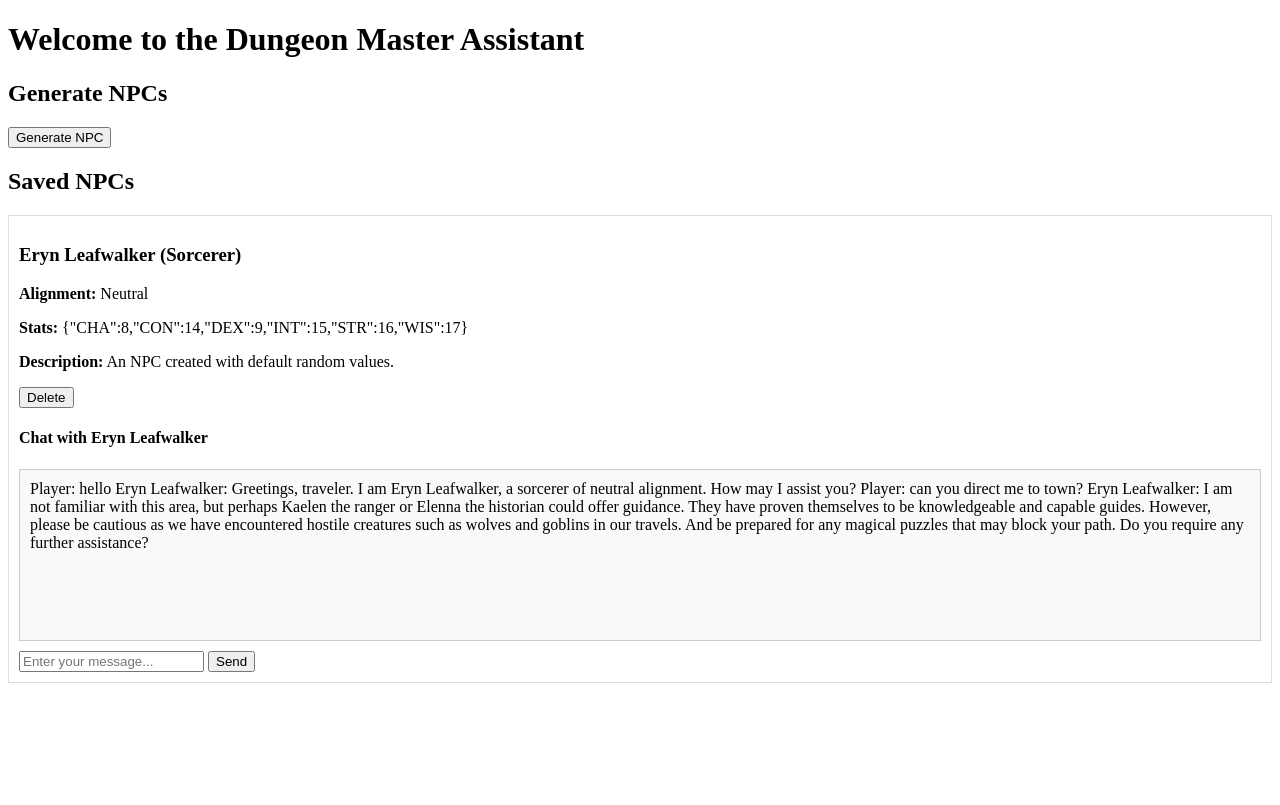
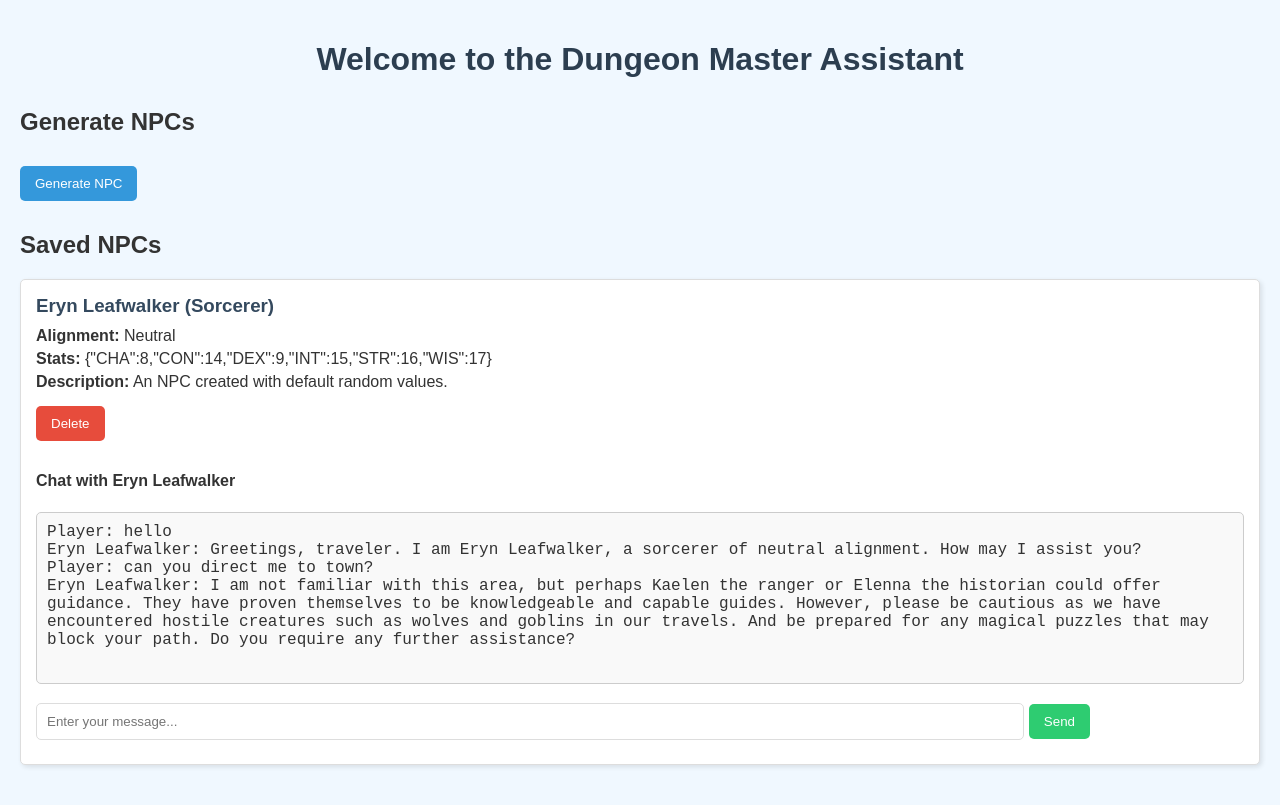
Before and after one commit to CMBorjas/DMML, a Flask app: page / in a window 1280 px wide. Before the commit the page ends 683 px from the top, so only its background shows below. Run offline with Flask 3, Linux system fonts and the light colour scheme; data comes from the database, SQL or seed files in the repository; both versions use the stored data as it was after the commit.

Commit message:
Readme updated for proposal steps
Routes added chat history generation.

Style.css added for visual inprovements.

Index.html lines removed for styles.css

```diff
--- a/app/routes.py
+++ b/app/routes.py
@@ -65,25 +65,39 @@ def delete_npc(npc_id):
     db.session.commit()
     return jsonify({"message": "NPC deleted"}), 204
 
+# Add a new route to chat with an NPC -------------------------------------------------------------
 @main_bp.route('/npc/<int:npc_id>/chat', methods=['POST'])
 def chat_with_npc(npc_id):
     npc = NPC.query.get_or_404(npc_id)
-    player_input = request.json.get('input', '')
+    player_input = request.json.get('input', '').strip()
     if not player_input:
         return jsonify({"error": "Input is required"}), 400
 
-    # Retrieve and update chat history
-    context = f"NPC: {npc.name}, Role: {npc.role}, Abilities: {npc.abilities}, Spells: {npc.spells}, Racial Features: {npc.racial_features}"
-    response = generate_suggestion(f"{context}. Player says: {player_input}")
+    # Build the in-character context for the NPC
+    context = (
+        f"You are {npc.name}, a {npc.role} with {npc.alignment} alignment. "
+        f"You have the following abilities: {npc.abilities}, spells: {npc.spells}, "
+        f"and racial features: {npc.racial_features}. Speak as this character, "
+        f"and stay in character for all your responses.\n\n"
+        f"Previous interactions:\n{npc.chat_history or 'No prior interactions.'}\n\n"
+        f"Player: {player_input}\n{npc.name}:"
+    )
 
-    # Append chat to history
-    new_message = f"Player: {player_input}\nNPC: {response}\n"
+    # Generate response using the AI
+    response = generate_suggestion(context).strip()
+
+    # Ensure the response is natural and immersive
+    if not response or response.startswith("{"):
+        response = f"{npc.name}: Hello adventurer. How may I assist you?"
+
+    # Append the new interaction to the chat history with line breaks
+    new_message = f"Player: {player_input}\n{npc.name}: {response}\n\n"
     npc.chat_history = (npc.chat_history or "") + new_message
     db.session.commit()
 
     return jsonify({"npc_response": response, "chat_history": npc.chat_history})
 
-# Helper function to generate a random NPC
+# Helper function to generate a random NPC --------------------------------------------------------
 def generate_random_npc():
     return NPC(
         name=random.choice(["Dora Toreral", "Flarin Dusk", "Eryn Leafwalker"]),
--- /dev/null
+++ b/app/static/style.css
@@ -0,0 +1,102 @@
+/* General Styles */
+body {
+    font-family: Arial, sans-serif;
+    margin: 0;
+    padding: 20px;
+    background-color: #f0f8ff;
+    color: #333;
+}
+
+h1 {
+    color: #2c3e50;
+    text-align: center;
+    margin-bottom: 30px;
+}
+
+button {
+    padding: 10px 15px;
+    margin: 10px 0;
+    background-color: #3498db;
+    color: white;
+    border: none;
+    border-radius: 5px;
+    cursor: pointer;
+}
+
+button:hover {
+    background-color: #2980b9;
+}
+
+/* NPC Card Styles */
+.npc-card {
+    border: 1px solid #ddd;
+    border-radius: 5px;
+    padding: 15px;
+    margin-bottom: 20px;
+    box-shadow: 2px 2px 5px rgba(0, 0, 0, 0.1);
+    background-color: #fff;
+}
+
+.npc-card h3 {
+    margin: 0 0 10px;
+    color: #34495e;
+}
+
+.npc-card p {
+    margin: 5px 0;
+}
+
+/* Chat Styles */
+.chat-section {
+    margin-top: 15px;
+}
+
+.chat-history {
+    border: 1px solid #ccc;
+    border-radius: 5px;
+    padding: 10px;
+    margin-top: 10px;
+    height: 150px;
+    overflow-y: auto;
+    background-color: #f9f9f9;
+    white-space: pre-wrap;
+    font-family: 'Courier New', Courier, monospace;
+}
+
+.chat-input {
+    margin-top: 10px;
+}
+
+.chat-input input[type="text"] {
+    width: 80%;
+    padding: 10px;
+    border: 1px solid #ddd;
+    border-radius: 5px;
+}
+
+.chat-input .send-button {
+    padding: 10px 15px;
+    background-color: #2ecc71;
+    color: white;
+    border: none;
+    border-radius: 5px;
+    cursor: pointer;
+}
+
+.chat-input .send-button:hover {
+    background-color: #27ae60;
+}
+
+/* Delete Button */
+.delete-button {
+    background-color: #e74c3c;
+    color: white;
+    border: none;
+    border-radius: 5px;
+    cursor: pointer;
+    margin-top: 10px;
+}
+
+.delete-button:hover {
+    background-color: #c0392b;
+}
--- a/app/templates/index.html
+++ b/app/templates/index.html
@@ -3,24 +3,7 @@
 <head>
     <meta charset="UTF-8">
     <title>Dungeon Master Assistant</title>
-    <style>
-        .npc-card {
-            border: 1px solid #ddd;
-            padding: 10px;
-            margin-bottom: 20px;
-        }
-        .chat-history {
-            border: 1px solid #ccc;
-            padding: 10px;
-            margin-top: 10px;
-            height: 150px;
-            overflow-y: auto;
-            background-color: #f9f9f9;
-        }
-        .chat-input {
-            margin-top: 10px;
-        }
-    </style>
+    <link rel="stylesheet" href="static/style.css">
 </head>
 <body>
     <h1>Welcome to the Dungeon Master Assistant</h1>
@@ -47,20 +30,20 @@
                     <p><strong>Alignment:</strong> ${npc.alignment}</p>
                     <p><strong>Stats:</strong> ${JSON.stringify(npc.stats)}</p>
                     <p><strong>Description:</strong> ${npc.description}</p>
-                    <button onclick="deleteNpc(${npc.id})">Delete</button>
+                    <button onclick="deleteNpc(${npc.id})" class="delete-button">Delete</button>
                     <div class="chat-section">
                         <h4>Chat with ${npc.name}</h4>
                         <div id="chatHistory-${npc.id}" class="chat-history"></div>
                         <div class="chat-input">
                             <input type="text" id="chatInput-${npc.id}" placeholder="Enter your message..." />
-                            <button onclick="chatWithNpc(${npc.id})">Send</button>
+                            <button onclick="chatWithNpc(${npc.id})" class="send-button">Send</button>
                         </div>
                     </div>
                 `;
                 npcList.appendChild(npcDiv);
 
                 // Load existing chat history
-                updateChatHistory(npc.id);
+                updateChatHistory(npc.id, npc.chat_history);
             });
         }
 
@@ -115,18 +98,9 @@
             }
         }
 
-        function updateChatHistory(npcId, chatHistory = null) {
+        function updateChatHistory(npcId, chatHistory) {
             const chatHistoryDiv = document.getElementById(`chatHistory-${npcId}`);
-            if (chatHistory === null) {
-                // Fetch the latest chat history
-                fetch(`/npc/${npcId}`)
-                    .then(response => response.json())
-                    .then(npc => {
-                        chatHistoryDiv.textContent = npc.chat_history || 'No conversation yet.';
-                    });
-            } else {
-                chatHistoryDiv.textContent = chatHistory;
-            }
+            chatHistoryDiv.textContent = chatHistory; // Use `pre-wrap` style for formatting
         }
 
         document.getElementById('generateNpcButton').addEventListener('click', generateNpc);
```
Also changed, not shown: app/models/ai.py (+13 -5 lines), Readme.md, instance/data.db.
